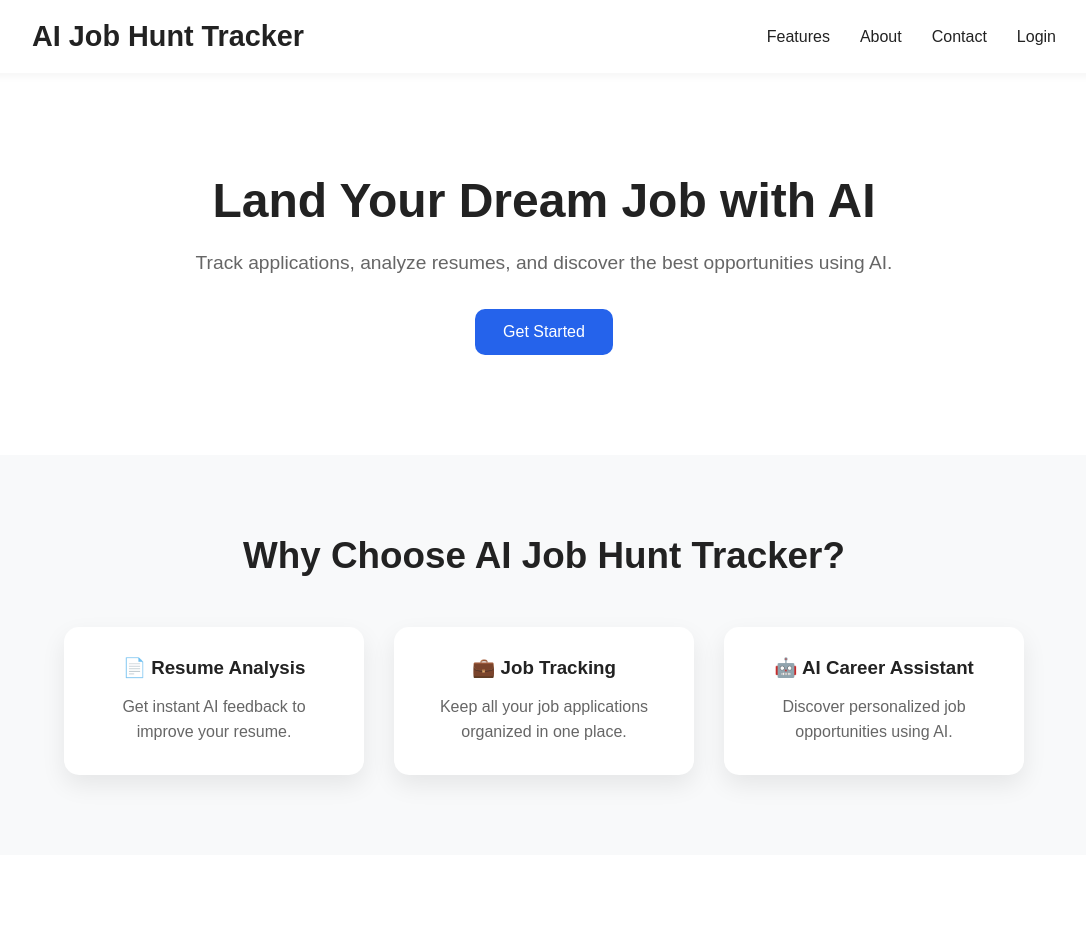
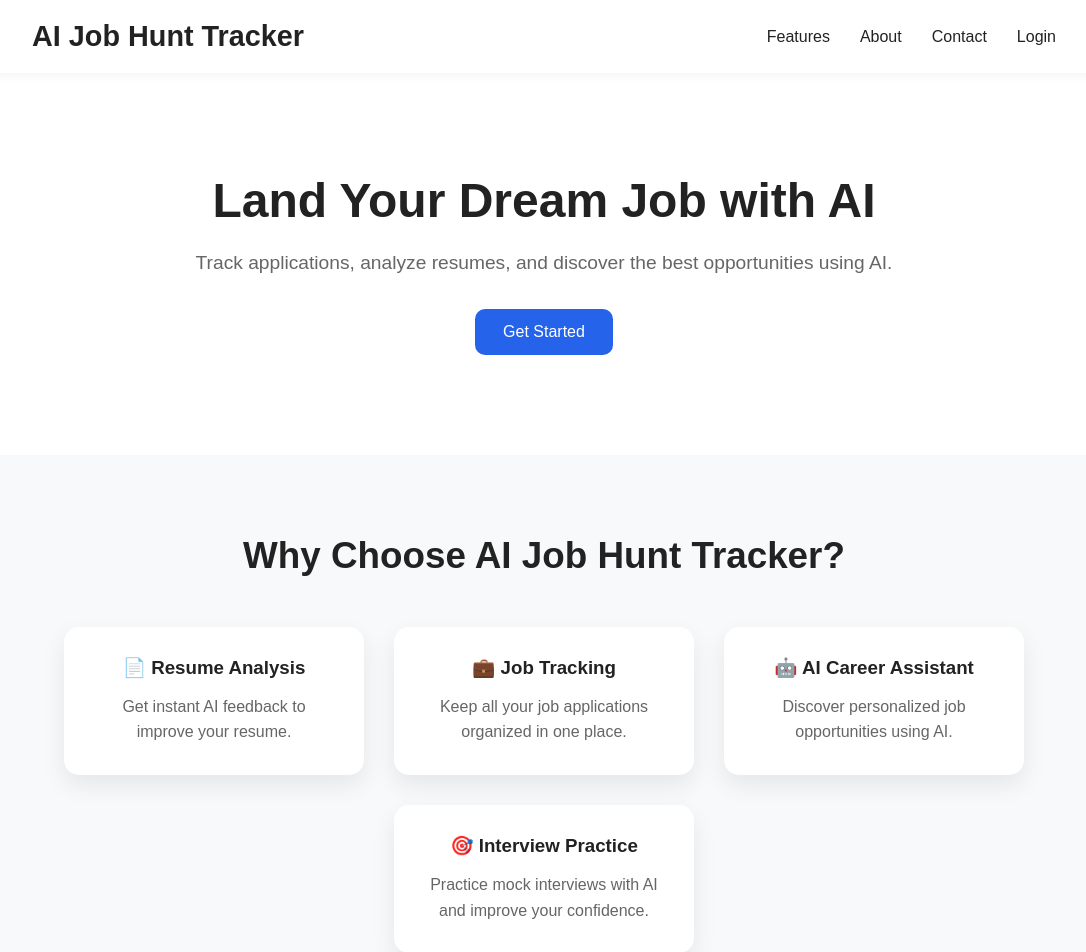
Before and after one commit to shahanayub/AI-Job-Hunt-Tracker, a React (Vite) app in the folder frontend/: page / in a window 1280 px wide. Shown: the top 952 px of the page, without its empty margins (96-1182 px from the left). Before the commit the page ends 855 px from the top, so only its background shows below. Built offline with nearby package versions, Linux system fonts and the light colour scheme.

Commit message:
feat: render feature cards dynamically using map

```diff
--- a/frontend/src/components/Features.tsx
+++ b/frontend/src/components/Features.tsx
@@ -1,31 +1,34 @@
 function Features() {
+  const features = [
+    {
+      title: '📄 Resume Analysis',
+      description: 'Get instant AI feedback to improve your resume.',
+    },
+    {
+      title: '💼 Job Tracking',
+      description: 'Keep all your job applications organized in one place.',
+    },
+    {
+      title: '🤖 AI Career Assistant',
+      description: 'Discover personalized job opportunities using AI.',
+    },
+    {
+  title: '🎯 Interview Practice',
+  description: 'Practice mock interviews with AI and improve your confidence.',
+    },
+  ]
+
   return (
     <section className="features">
       <h2>Why Choose AI Job Hunt Tracker?</h2>
 
       <div className="feature-cards">
-
-        <div className="card">
-          <h3>📄 Resume Analysis</h3>
-          <p>
-            Get instant AI feedback to improve your resume.
-          </p>
-        </div>
-
-        <div className="card">
-          <h3>💼 Job Tracking</h3>
-          <p>
-            Keep all your job applications organized in one place.
-          </p>
-        </div>
-
-        <div className="card">
-          <h3>🤖 AI Career Assistant</h3>
-          <p>
-            Discover personalized job opportunities using AI.
-          </p>
-        </div>
-
+        {features.map((feature) => (
+          <div className="card" key={feature.title}>
+            <h3>{feature.title}</h3>
+            <p>{feature.description}</p>
+          </div>
+        ))}
       </div>
     </section>
   )
```
